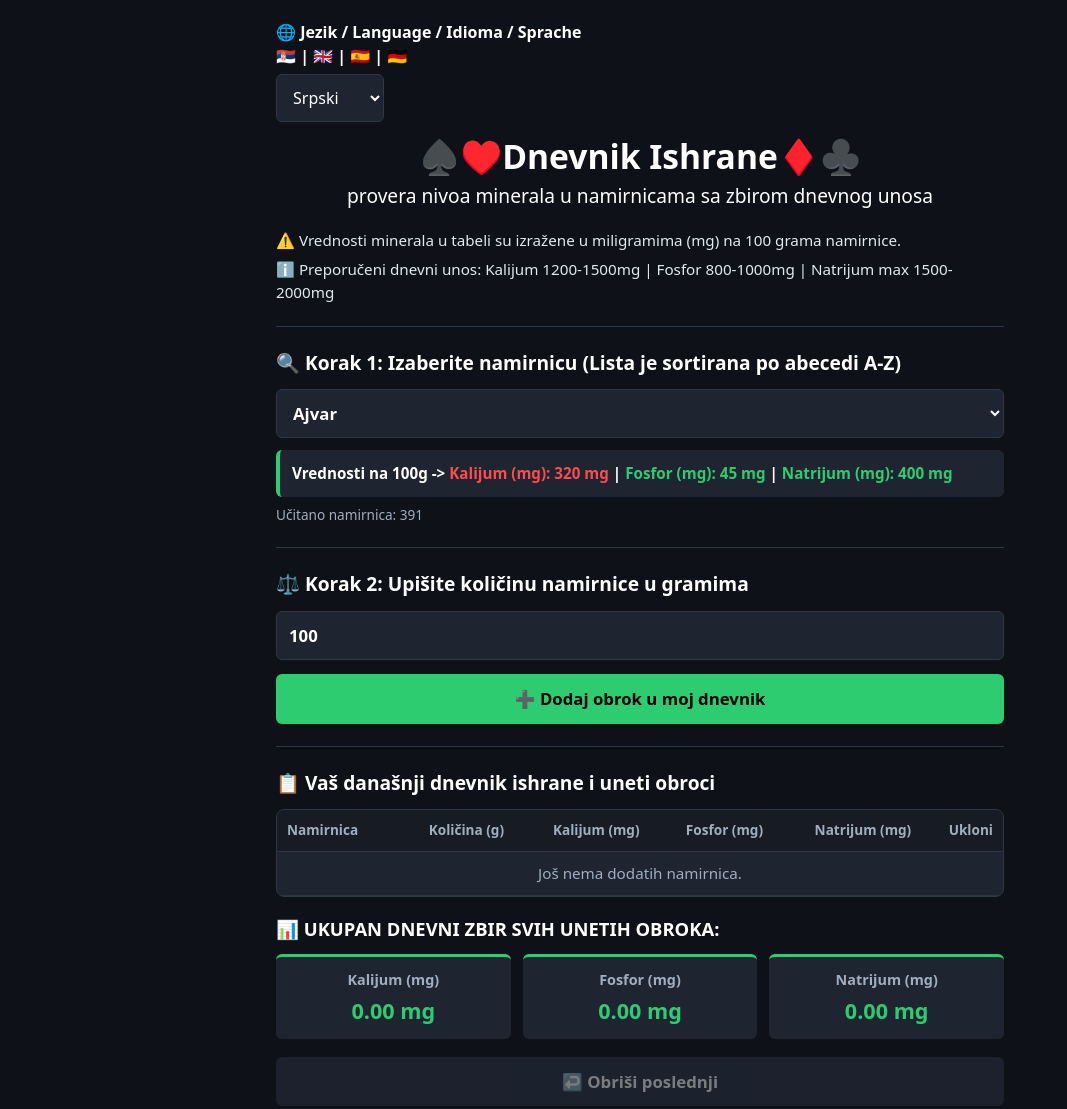
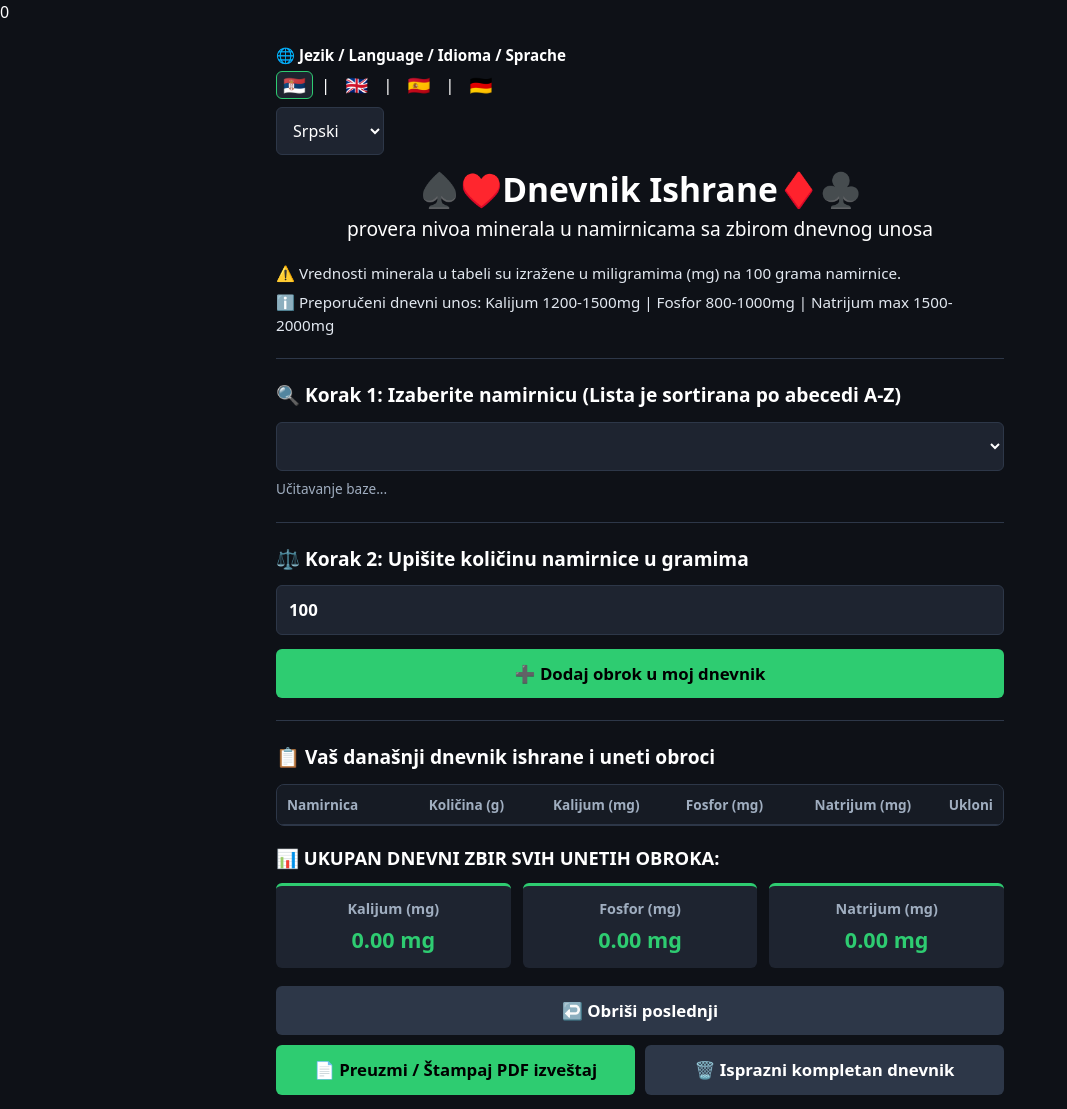
Before and after one commit to MAGADONNY/KPHC, a plain HTML site: page index.html in a window 1280 px wide. Shown: the top 1109 px of the page, without its empty margins (0-1067 px from the left). Drawn offline with Linux system fonts and the light colour scheme.

Commit message:
Update language selection and button styles
Refactor language selection UI and improve button styles.

```diff
--- a/index.html
+++ b/index.html
@@ -1,4 +1,4 @@
-<!DOCTYPE html>
+0<!DOCTYPE html>
 <html lang="sr">
 <head>
   <meta charset="UTF-8" />
@@ -41,10 +41,36 @@
       margin-bottom: 14px;
     }
 
+    .lang-title {
+      font-size: 0.95rem;
+      font-weight: 700;
+      margin-bottom: 4px;
+    }
+
     .lang-flags {
-      font-size: 1rem;
-      margin-bottom: 6px;
-      font-weight: 700;
+      display: inline-flex;
+      align-items: center;
+      gap: 8px;
+      font-size: 1.05rem;
+      margin-bottom: 8px;
+    }
+
+    .flag-btn {
+      background: transparent;
+      border: 1px solid transparent;
+      padding: 2px 6px;
+      width: auto;
+      font-size: 1.15rem;
+      line-height: 1.2;
+      border-radius: 6px;
+      cursor: pointer;
+    }
+
+    .flag-btn:hover,
+    .flag-btn.active {
+      background: var(--card);
+      border-color: var(--green);
+      opacity: 1;
     }
 
     select, input, button {
@@ -110,6 +136,7 @@
       border-radius: 8px;
       margin-bottom: 18px;
       display: none;
+      white-space: pre-line;
     }
 
     .field label {
@@ -142,21 +169,22 @@
     .val-ok { color: var(--green); }
     .val-high { color: var(--red); }
 
-    button {
+    button.action-btn {
       font-weight: 900;
       cursor: pointer;
       border: none;
       width: 100%;
       padding: 12px 14px;
       font-size: 1.05rem;
+      border-radius: 6px;
       transition: opacity 0.15s ease;
     }
 
-    button:hover:not(:disabled) {
+    button.action-btn:hover:not(:disabled) {
       opacity: 0.92;
     }
 
-    button:disabled {
+    button.action-btn:disabled {
       opacity: 0.45;
       cursor: not-allowed;
     }
@@ -174,10 +202,12 @@
     .btn-danger {
       background: var(--red);
       color: #ffffff;
-      width: auto;
+      border: none;
       padding: 6px 10px;
       font-size: 0.85rem;
+      font-weight: 700;
       border-radius: 6px;
+      cursor: pointer;
     }
 
     .totals-heading {
@@ -331,13 +361,24 @@
 <body>
   <div class="container">
     <div class="lang-top no-print">
-      <div class="lang-flags" id="langFlags">🌐 Jezik / Language / Idioma / Sprache<br>🇷🇸 | 🇬🇧 | 🇪🇸 | 🇩🇪</div>
+      <div class="lang-title">🌐 Jezik / Language / Idioma / Sprache</div>
+      <div class="lang-flags">
+        <button type="button" class="flag-btn active" data-lang="sr" title="Srpski">🇷🇸</button>
+        <span>|</span>
+        <button type="button" class="flag-btn" data-lang="en" title="English">🇬🇧</button>
+        <span>|</span>
+        <button type="button" class="flag-btn" data-lang="es" title="Español">🇪🇸</button>
+        <span>|</span>
+        <button type="button" class="flag-btn" data-lang="de" title="Deutsch">🇩🇪</button>
+      </div>
+      <div>
         <select id="langSelect" aria-label="Izbor jezika">
           <option value="sr">Srpski</option>
           <option value="en">English</option>
           <option value="es">Español</option>
           <option value="de">Deutsch</option>
         </select>
+      </div>
     </div>
 
     <header class="hero">
@@ -370,7 +411,7 @@
       <div class="field" style="margin-bottom: 14px;">
         <input id="gramsInput" type="number" min="1" max="5000" step="10" value="100" aria-label="Količina u gramima" />
       </div>
-      <button id="addBtn" class="btn-green" type="button">➕ Dodaj obrok u moj dnevnik</button>
+      <button id="addBtn" class="action-btn btn-green" type="button">➕ Dodaj obrok u moj dnevnik</button>
     </section>
 
     <section id="diarySection">
@@ -411,10 +452,10 @@
       </div>
 
       <div class="actions-stack no-print">
-        <button id="undoBtn" class="btn-secondary" type="button">↩️ Obriši poslednji</button>
+        <button id="undoBtn" class="action-btn btn-secondary" type="button">↩️ Obriši poslednji</button>
         <div class="actions-row">
-          <button id="printBtn" class="btn-green" type="button">📄 Preuzmi / Štampaj PDF izveštaj</button>
-          <button id="clearBtn" class="btn-secondary" type="button">🗑️ Isprazni kompletan dnevnik</button>
+          <button id="printBtn" class="action-btn btn-green" type="button">📄 Preuzmi / Štampaj PDF izveštaj</button>
+          <button id="clearBtn" class="action-btn btn-secondary" type="button">🗑️ Isprazni kompletan dnevnik</button>
         </div>
       </div>
     </section>
@@ -455,7 +496,7 @@
         printBtn: "📄 Preuzmi / Štampaj PDF izveštaj",
         loading: "Učitavanje baze...",
         loaded: (n) => `Učitano namirnica: ${n}`,
-        loadError: "Nije moguće učitati foods.json. Proveri da li se foods.json nalazi u istom folderu kao index.html i da je GitHub Pages uključen.",
+        loadError: "Nije moguće učitati foods.json (ili food.json).\nProveri da li se fajl nalazi u istom folderu kao index.html, da je ispravan JSON i da stranica radi preko HTTP/HTTPS (GitHub Pages), a ne direktno preko file://.",
         emptyRow: "Još nema dodatih namirnica.",
         previewPrefix: "Vrednosti na 100g -> "
       },
@@ -481,7 +522,7 @@
         printBtn: "📄 Download / Print PDF report",
         loading: "Loading database...",
         loaded: (n) => `Foods loaded: ${n}`,
-        loadError: "Failed to load foods.json. Make sure foods.json is in the same folder as index.html and GitHub Pages is enabled.",
+        loadError: "Failed to load foods.json (or food.json).\nMake sure the file is in the same folder as index.html, contains valid JSON, and is served over HTTP/HTTPS (GitHub Pages), not file://.",
         emptyRow: "No foods added yet.",
         previewPrefix: "Values per 100g -> "
       },
@@ -507,7 +548,7 @@
         printBtn: "📄 Descargar / Imprimir informe PDF",
         loading: "Cargando base de datos...",
         loaded: (n) => `Alimentos cargados: ${n}`,
-        loadError: "No se pudo cargar foods.json. Verifica que foods.json esté en la misma carpeta que index.html y que GitHub Pages esté activo.",
+        loadError: "No se pudo cargar foods.json (o food.json).\nVerifica que el archivo esté en la misma carpeta que index.html, tenga JSON válido y se abra por HTTP/HTTPS (GitHub Pages), no file://.",
         emptyRow: "Aún no hay alimentos añadidos.",
         previewPrefix: "Valores por 100g -> "
       },
@@ -533,7 +574,7 @@
         printBtn: "📄 PDF-Bericht herunterladen / drucken",
         loading: "Datenbank wird geladen...",
         loaded: (n) => `Lebensmittel geladen: ${n}`,
-        loadError: "foods.json konnte nicht geladen werden. Stelle sicher, dass foods.json im selben Ordner wie index.html liegt und GitHub Pages aktiviert ist.",
+        loadError: "foods.json (oder food.json) konnte nicht geladen werden.\nStelle sicher, dass die Datei im selben Ordner wie index.html liegt, gültiges JSON enthält und über HTTP/HTTPS (GitHub Pages) läuft.",
         emptyRow: "Noch keine Lebensmittel hinzugefügt.",
         previewPrefix: "Werte pro 100g -> "
       }
@@ -546,251 +587,17 @@
 
     const el = (id) => document.getElementById(id);
 
-    function getFoodName(item, lang = currentLang) {
-      return item[lang] || item.sr || item.en || item.es || item.de || "";
+    function toNum(v) {
+      if (typeof v === "number") return Number.isFinite(v) ? v : 0;
+      if (typeof v === "string") {
+        const cleaned = v.replace(",", ".").trim();
+        const parsed = Number(cleaned);
+        return Number.isFinite(parsed) ? parsed : 0;
+      }
+      return 0;
     }
 
-    function format2(val) {
-      return (Number(val) || 0).toFixed(2);
-    }
-
-    function format0(val) {
-      return Math.round(Number(val) || 0);
-    }
-
-    function showError(msg) {
-      const box = el("errorBox");
-      box.textContent = msg;
-      box.style.display = msg ? "block" : "none";
-    }
-
-    function updateFoodPreview() {
-      const t = I18N[currentLang] || I18N.sr;
-      const preview = el("foodPreview");
-      const idx = Number(el("foodSelect").value);
-      const item = sortedFoods[idx];
-
-      if (!item) {
-        preview.style.display = "none";
-        el("addBtn").disabled = true;
-        return;
-      }
-
-      const k = Number(item.k) || 0;
-      const p = Number(item.p) || 0;
-      const na = Number(item.na) || 0;
-
-      const kCls = k > WARN_100G.k ? "val-high" : "val-ok";
-      const pCls = p > WARN_100G.p ? "val-high" : "val-ok";
-      const naCls = na > WARN_100G.na ? "val-high" : "val-ok";
-
-      preview.innerHTML =
-        `${t.previewPrefix}` +
-        `<span class="${kCls}">${t.kLabel}: ${format0(k)} mg</span> | ` +
-        `<span class="${pCls}">${t.pLabel}: ${format0(p)} mg</span> | ` +
-        `<span class="${naCls}">${t.naLabel}: ${format0(na)} mg</span>`;
-      preview.style.display = "block";
-      el("addBtn").disabled = false;
-    }
-
-    function populateFoodSelect() {
-      const select = el("foodSelect");
-      const t = I18N[currentLang] || I18N.sr;
-
-      sortedFoods = [...foods].sort((a, b) =>
-        getFoodName(a, currentLang).localeCompare(getFoodName(b, currentLang), currentLang, {
-          sensitivity: "base"
-        })
-      );
-
-      select.innerHTML = "";
-      sortedFoods.forEach((item, index) => {
-        const opt = document.createElement("option");
-        opt.value = String(index);
-        opt.textContent = getFoodName(item, currentLang);
-        select.appendChild(opt);
-      });
-
-      if (foods.length > 0) {
-        el("dbStatus").textContent = t.loaded(foods.length);
-      }
-
-      updateFoodPreview();
-    }
-
-    function renderDiary() {
-      const t = I18N[currentLang] || I18N.sr;
-      const tbody = el("diaryBody");
-      tbody.innerHTML = "";
-
-      let sumK = 0;
-      let sumP = 0;
-      let sumNa = 0;
-
-      if (diary.length === 0) {
-        const tr = document.createElement("tr");
-        const td = document.createElement("td");
-        td.colSpan = 6;
-        td.style.textAlign = "center";
-        td.style.color = "var(--muted)";
-        td.textContent = t.emptyRow;
-        tr.appendChild(td);
-        tbody.appendChild(tr);
-      } else {
-        diary.forEach((entry, i) => {
-          const factor = entry.grams / 100;
-          const kVal = (Number(entry.food.k) || 0) * factor;
-          const pVal = (Number(entry.food.p) || 0) * factor;
-          const naVal = (Number(entry.food.na) || 0) * factor;
-
-          sumK += kVal;
-          sumP += pVal;
-          sumNa += naVal;
-
-          const tr = document.createElement("tr");
-
-          const tdName = document.createElement("td");
-          tdName.textContent = getFoodName(entry.food, currentLang);
-
-          const tdGrams = document.createElement("td");
-          tdGrams.className = "num";
-          tdGrams.textContent = format2(entry.grams);
-
-          const tdK = document.createElement("td");
-          tdK.className = "num";
-          tdK.textContent = format2(kVal);
-
-          const tdP = document.createElement("td");
-          tdP.className = "num";
-          tdP.textContent = format2(pVal);
-
-          const tdNa = document.createElement("td");
-          tdNa.className = "num";
-          tdNa.textContent = format2(naVal);
-
-          const tdAct = document.createElement("td");
-          tdAct.className = "num no-print";
-          const delBtn = document.createElement("button");
-          delBtn.type = "button";
-          delBtn.className = "btn-danger";
-          delBtn.textContent = t.removeBtn;
-          delBtn.addEventListener("click", () => {
-            diary.splice(i, 1);
-            renderDiary();
-          });
-          tdAct.appendChild(delBtn);
-
-          tr.append(tdName, tdGrams, tdK, tdP, tdNa, tdAct);
-          tbody.appendChild(tr);
-        });
-      }
-
-      el("totalK").textContent = `${format2(sumK)} mg`;
-      el("totalP").textContent = `${format2(sumP)} mg`;
-      el("totalNa").textContent = `${format2(sumNa)} mg`;
-
-      el("cardK").classList.toggle("over", sumK > LIMITS.k);
-      el("cardP").classList.toggle("over", sumP > LIMITS.p);
-      el("cardNa").classList.toggle("over", sumNa > LIMITS.na);
-
-      el("undoBtn").disabled = diary.length === 0;
-      el("clearBtn").disabled = diary.length === 0;
-    }
-
-    function applyTranslations() {
-      const t = I18N[currentLang] || I18N.sr;
-      document.documentElement.lang = currentLang;
-      el("appTitle").textContent = t.title;
-      el("appSubtitle").textContent = t.subtitle;
-      el("unitNote").textContent = t.unitNote;
-      el("dailyNote").textContent = t.dailyNote;
-      el("step1Title").textContent = t.step1Title;
-      el("step2Title").textContent = t.step2Title;
-      el("tableTitle").textContent = t.tableTitle;
-      el("totalsHeading").textContent = t.totalsHeading;
-      el("addBtn").textContent = t.addBtn;
-      el("kLabel").textContent = t.kLabel;
-      el("pLabel").textContent = t.pLabel;
-      el("naLabel").textContent = t.naLabel;
-      el("thK").textContent = t.kLabel;
-      el("thP").textContent = t.pLabel;
-      el("thNa").textContent = t.naLabel;
-      el("thFood").textContent = t.thFood;
-      el("thGrams").textContent = t.thGrams;
-      el("thAction").textContent = t.thAction;
-      el("undoBtn").textContent = t.undoBtn;
-      el("clearBtn").textContent = t.clearBtn;
-      el("printBtn").textContent = t.printBtn;
-
-      if (foods.length > 0) {
-        populateFoodSelect();
-      } else {
-        el("dbStatus").textContent = t.loading;
-      }
-
-      renderDiary();
-    }
-
-    async function loadFoods() {
-      const t = I18N[currentLang] || I18N.sr;
-      el("addBtn").disabled = true;
-      el("dbStatus").textContent = t.loading;
-      showError("");
-
-      try {
-        const res = await fetch("./foods.json", { cache: "no-store" });
-        if (!res.ok) {
-          throw new Error(`HTTP ${res.status}`);
-        }
-        const data = await res.json();
-        if (!Array.isArray(data)) {
-          throw new Error("Invalid JSON array");
-        }
-        foods = data;
-        populateFoodSelect();
-      } catch (err) {
-        el("dbStatus").textContent = "";
-        showError(I18N[currentLang].loadError);
-      }
-    }
-
-    el("langSelect").addEventListener("change", (e) => {
-      currentLang = e.target.value;
-      applyTranslations();
-    });
-
-    el("foodSelect").addEventListener("change", () => {
-      updateFoodPreview();
-    });
-
-    el("addBtn").addEventListener("click", () => {
-      const idx = Number(el("foodSelect").value);
-      const item = sortedFoods[idx];
-      const grams = Number(el("gramsInput").value);
-      if (!item || !Number.isFinite(grams) || grams <= 0) return;
-
-      diary.push({ food: item, grams });
-      renderDiary();
-    });
-
-    el("undoBtn").addEventListener("click", () => {
-      if (diary.length > 0) {
-        diary.pop();
-        renderDiary();
-      }
-    });
-
-    el("clearBtn").addEventListener("click", () => {
-      diary = [];
-      renderDiary();
-    });
-
-    el("printBtn").addEventListener("click", () => {
-      window.print();
-    });
-
-    applyTranslations();
-    loadFoods();
-  </script>
-</body>
-</html>
+    function normalizeFoodItem(raw) {
+      if (!raw || typeof raw !== "object") return null;
+      const sr = raw.sr ?? raw.Namirnica ?? raw.namirnica ?? raw.name_sr ?? "";
+      const en = raw.en ?? raw.Namirnica_EN ?? raw.nam
```
Lines whose indentation alone changed are shown as unchanged.
